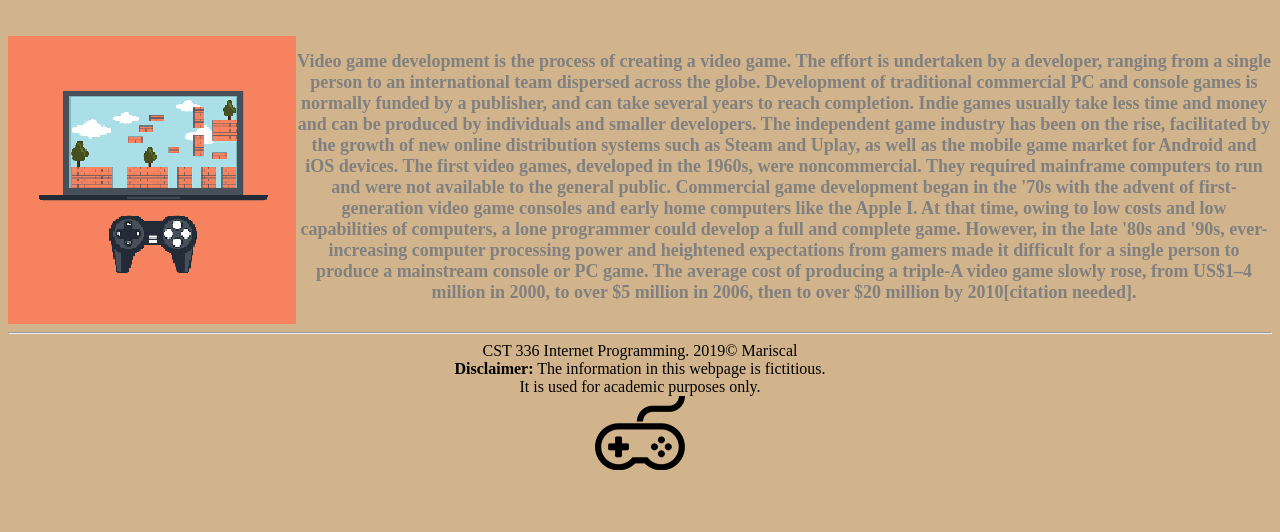
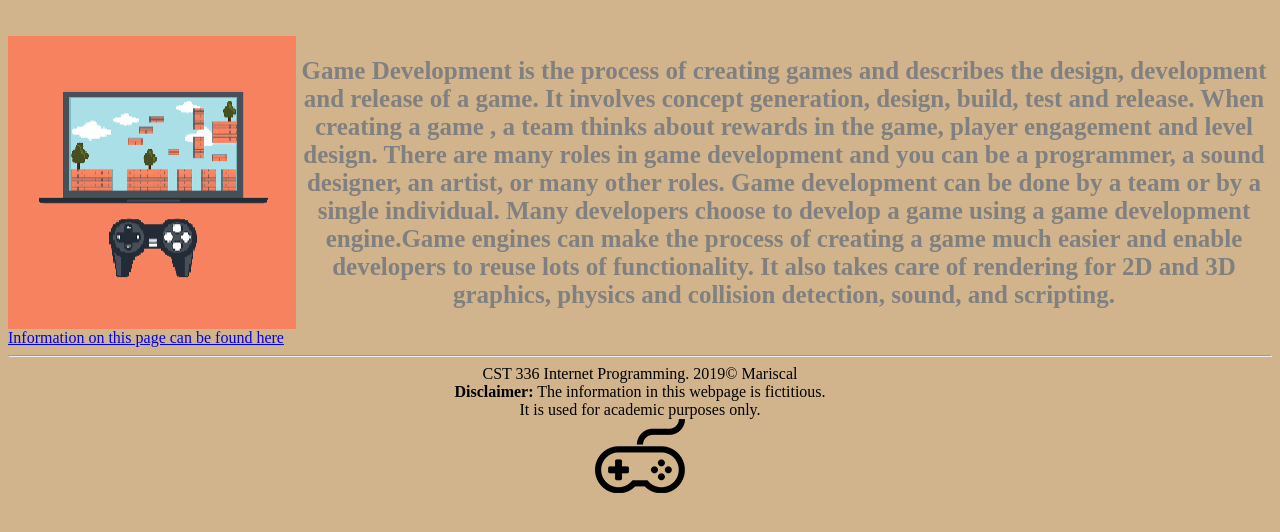
Before and after one commit to markaaron88/Homework-assignments-, a PHP site: page / in a window 1280 px wide. Shown: the part 243-775 px from the top of the page. Run offline with PHP 8.4, Linux system fonts and the light colour scheme.

Commit message:
finished edit

```diff
--- a/css/styles.css
+++ b/css/styles.css
@@ -22,7 +22,7 @@ main{
   justify-content:center;
 }
 h2{
-   font-size: 18px;
+   font-size: 25px;
    color:grey;
 }
 h1 {
@@ -38,3 +38,6 @@ h3 {
    color:grey;
    font-size: 2em;
 }
+ul li{
+ font-size:30px;
+}
--- a/index.html
+++ b/index.html
@@ -1,5 +1,5 @@
 <!DOCTYPE html>
-<html>
+  <html lang="en">
 
       <link href="css/styles.css" rel="stylesheet" type="text/css"/>
       <link href="https://fonts.googleapis.com/css?family=Pacifico&display=swap" rel="stylesheet">
@@ -14,18 +14,22 @@
         <hr />
         <nav>
             <a href = "index.html">Home</a>
-            <a href = "page2.html">Game Companies</a>
-            <a href = "page3.html">Popular Games</a>
-            <a href = "page4.html">How To</a>
+            <a href = "gamecompanies.html">Game Companies</a>
+            <a href = "populargames.html">Popular Games</a>
+            <a href = "howto.html">How To</a>
         </nav>
       <br /><br/>
       <main>
         <img src = "img/Videogamefile1.png" alt="gamephoto" />
         <h2>
-        Video game development is the process of creating a video game. The effort is undertaken by a developer, ranging from a single person to an international team dispersed across the globe. Development of traditional commercial PC and console games is normally funded by a publisher, and can take several years to reach completion. Indie games usually take less time and money and can be produced by individuals and smaller developers. The independent game industry has been on the rise, facilitated by the growth of new online distribution systems such as Steam and Uplay, as well as the mobile game market for Android and iOS devices.
-        The first video games, developed in the 1960s, were noncommercial. They required mainframe computers to run and were not available to the general public. Commercial game development began in the '70s with the advent of first-generation video game consoles and early home computers like the Apple I. At that time, owing to low costs and low capabilities of computers, a lone programmer could develop a full and complete game. However, in the late '80s and '90s, ever-increasing computer processing power and heightened expectations from gamers made it difficult for a single person to produce a mainstream console or PC game. The average cost of producing a triple-A video game slowly rose, from US$1–4 million in 2000, to over $5 million in 2006, then to over $20 million by 2010[citation needed].</h2>
+     Game Development is the process of creating games and describes the design, development and release of a game. It involves concept generation, design, build, test and release. When creating a game , a team thinks about rewards in the game, player engagement and level design. There are many roles in game development and you can be a programmer, a sound designer, an artist,  or many other roles. Game development can be done by a team or by a single individual.
+     Many developers choose to develop a game using a game development engine.Game engines can make the process of creating a game much easier and enable developers to reuse lots of functionality. It also takes care of rendering for 2D and 3D graphics, physics and collision detection, sound, and scripting.
+        </h2>
+
+
 
           </main>
+       <a href="https://guide.freecodecamp.org/game-development/">Information on this page can be found here</a>
       <footer>
         <hr>
         CST 336 Internet Programming. 2019&copy; Mariscal <br />
```
Also changed, not shown: gamecompanies.html (renamed from page2.html, +4 -4 lines), howto.html (renamed from page4.html, +11 -7 lines), populargames.html (renamed from page3.html, +7 -5 lines), img/gamer.png (added).
